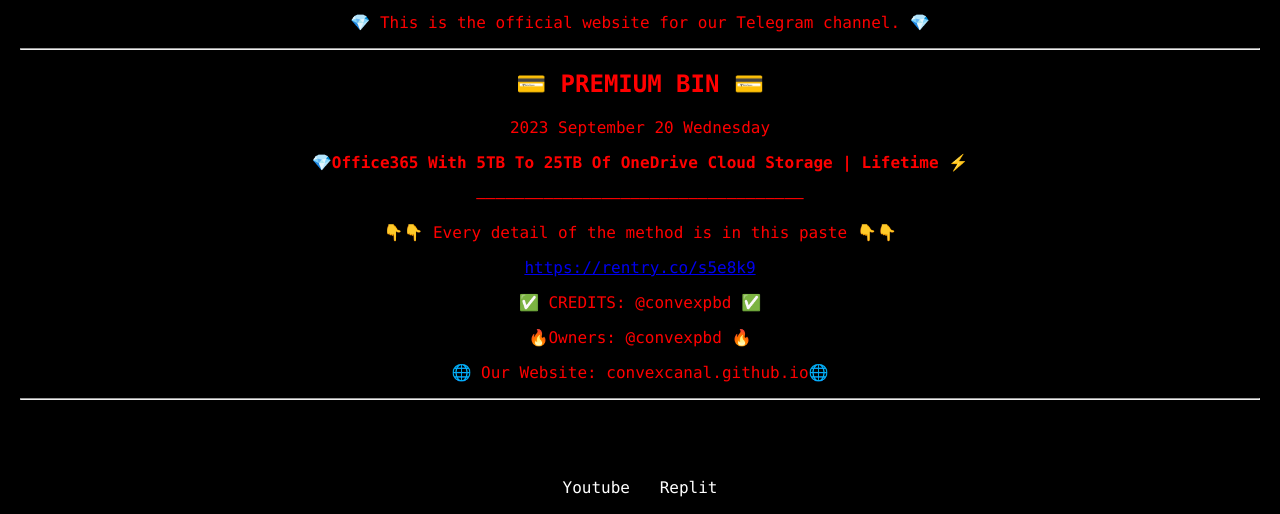
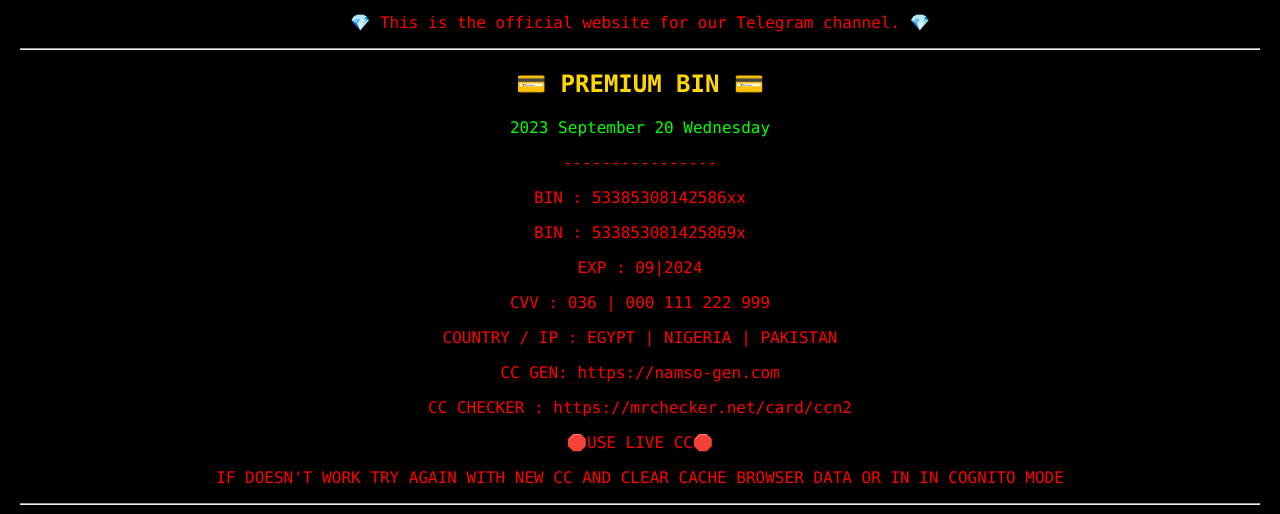
Before and after one commit to convexcanal/convexcanal.github.io, a plain HTML site: page index.html in a window 1280 px wide. Shown: the part 438-952 px from the top of the page. Drawn offline with Linux system fonts and the light colour scheme.

Commit message:
Update index.html

```diff
--- a/index.html
+++ b/index.html
@@ -72,16 +72,34 @@
         <h1>💀 Welcome to Convex Canal 💀</h1>
         <p>💎 This is the official website for our Telegram channel. 💎</p>
         <hr> <!-- Added divider link -->
-        <h2>💳 PREMIUM BIN 💳</h2> <p>2023 September 20 Wednesday</p>
-        <!-- ... (rest of your content) ... -->
+        <h2 span style="color: gold;">💳 PREMIUM BIN 💳</h2> <p span style="color: lime;">2023 September 20 Wednesday</p>
+        <p>----------------</p>
+<p>BIN : 53385308142586xx</p>
+<p>BIN : 533853081425869x</p>
+
+<p>EXP : 09|2024</p>
+
+<p>CVV : 036 | 000 111 222 999</p>
+
+<p>COUNTRY / IP : EGYPT | NIGERIA | PAKISTAN</p>
+
+<p>CC GEN: https://namso-gen.com</p>
+
+<p>CC CHECKER : https://mrchecker.net/card/ccn2</p>
+
+<p>🛑USE LIVE CC🛑</p></p>
+
+<p>IF DOESN'T WORK TRY AGAIN WITH NEW CC AND CLEAR CACHE BROWSER DATA OR IN IN COGNITO MODE</p>
+<hr></hr>
         <!-- Wrap the link in a span with a style attribute -->
-        <p><b>💎Office365 With 5TB To 25TB Of OneDrive Cloud Storage | Lifetime ⚡️</b></p>
+        <p span style="color: gold;"><b>💎Office365 With 5TB To 25TB Of OneDrive Cloud Storage | Lifetime ⚡️</b></p>
+        <p span style="color: lime;">2023 September 21 Thrusday</p>
         <p>——————————————————————————————————</p>
         <p>👇👇 Every detail of the method is in this paste 👇👇</p>
         <a href="https://rentry.co/s5e8k9">https://rentry.co/s5e8k9</a>
         <p>✅ CREDITS: @convexpbd ✅</p>
-        <p>🔥Owners: @convexpbd 🔥</p>
-        <p>🌐 Our Website: convexcanal.github.io🌐</p>
+        <p>🔥 Owners: @convexpbd 🔥</p>
+        <p>🌐 Our Website: <a href="https://convexcanal.github.io/">convexcanal.github.io</a>🌐</p>
         <hr></hr>
     </div>
     <div class="footer">
```
